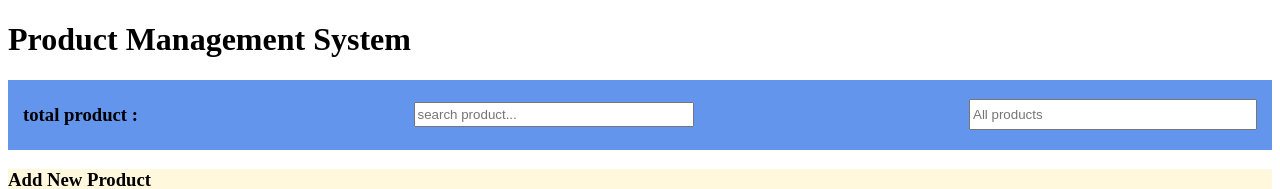
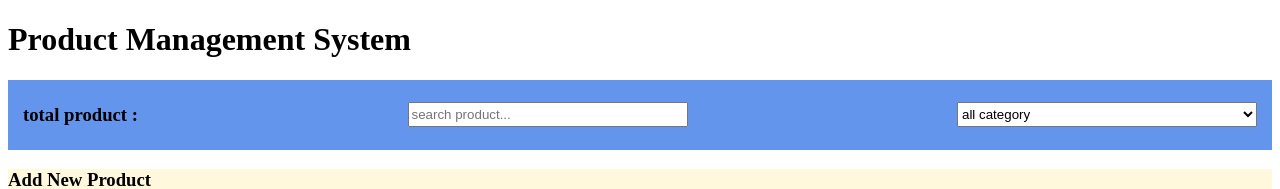
Before and after one commit to asala-al/product-project, a React (Vite) app: page / in a window 1280 px wide. Shown: the top 189 px of the page. Built offline with nearby package versions, Linux system fonts and the light colour scheme.

Commit message:
feat(ProductSearch):add dropdown

```diff
--- a/src/components/ProductSearch/ProductSearch.jsx
+++ b/src/components/ProductSearch/ProductSearch.jsx
@@ -1,11 +1,21 @@
+import { useState } from 'react'
 import style from './ProductSearch.module.css'
 
 function ProductSearch() {
+    const [product,setProduct]=useState()
   return (
     <div className={style.ProductSearch}>
       <h3>total product : </h3>
       <input type="search" name="" id="" placeholder='search product...'/>
-      <input type="text" placeholder='All products'/>
+
+      <select  value={product} onChange={(e)=>setProduct(e.target.value)}>
+        <option value="" >all category</option>
+        <option value="clothes">clothes</option>
+        <option value="electronics">electronics</option>
+        <option value="books">books</option>
+        <option value="accessories">accessories</option>
+        <option value="shoes">shoes</option>
+      </select>
     </div>
   )
 }
--- a/src/components/ProductSearch/ProductSearch.module.css
+++ b/src/components/ProductSearch/ProductSearch.module.css
@@ -7,3 +7,7 @@
     justify-content: space-between;
     padding: 5px 15px;
 }
+select{
+    width: 300px;
+    height: 25px;
+}
```
